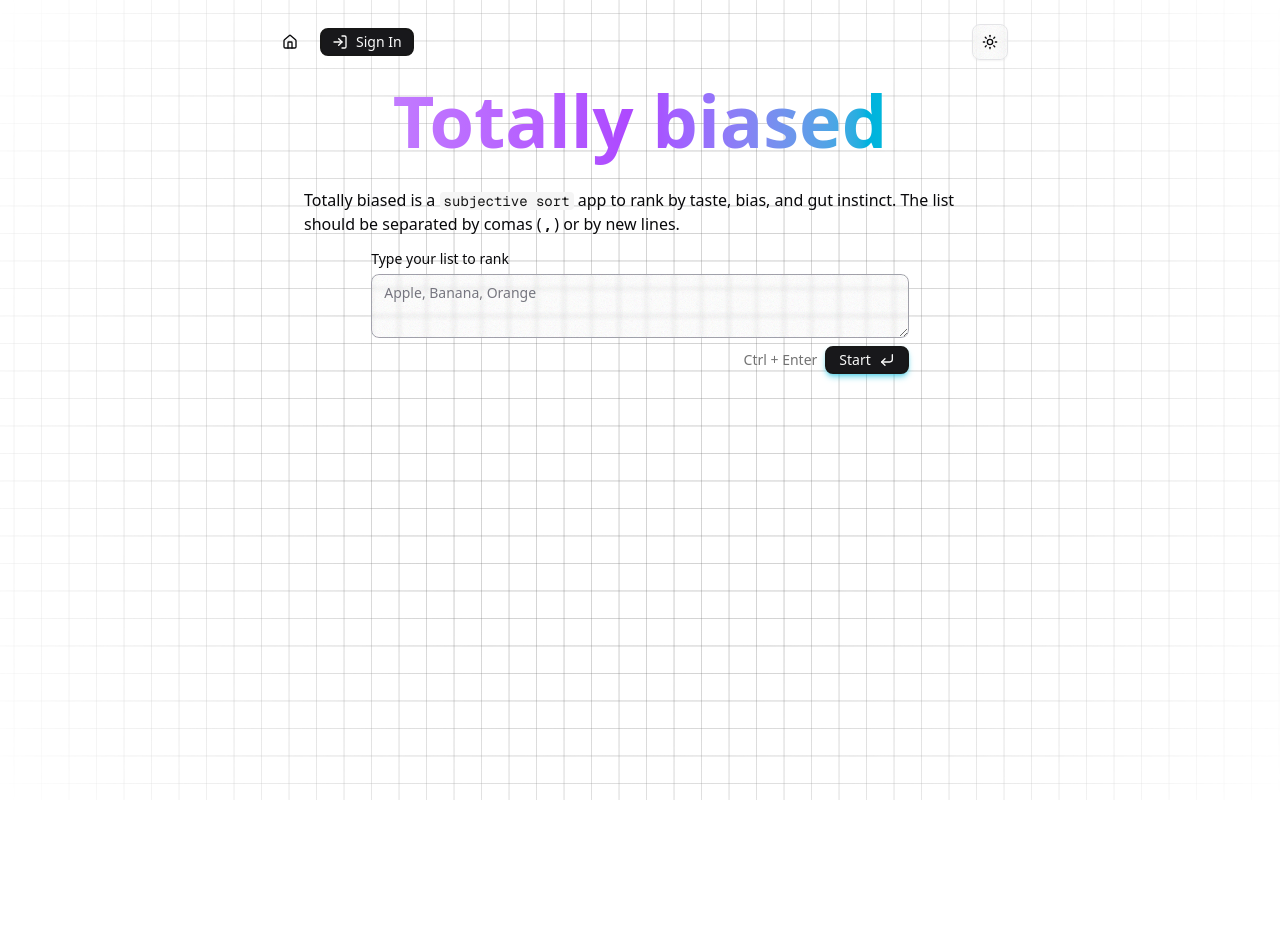
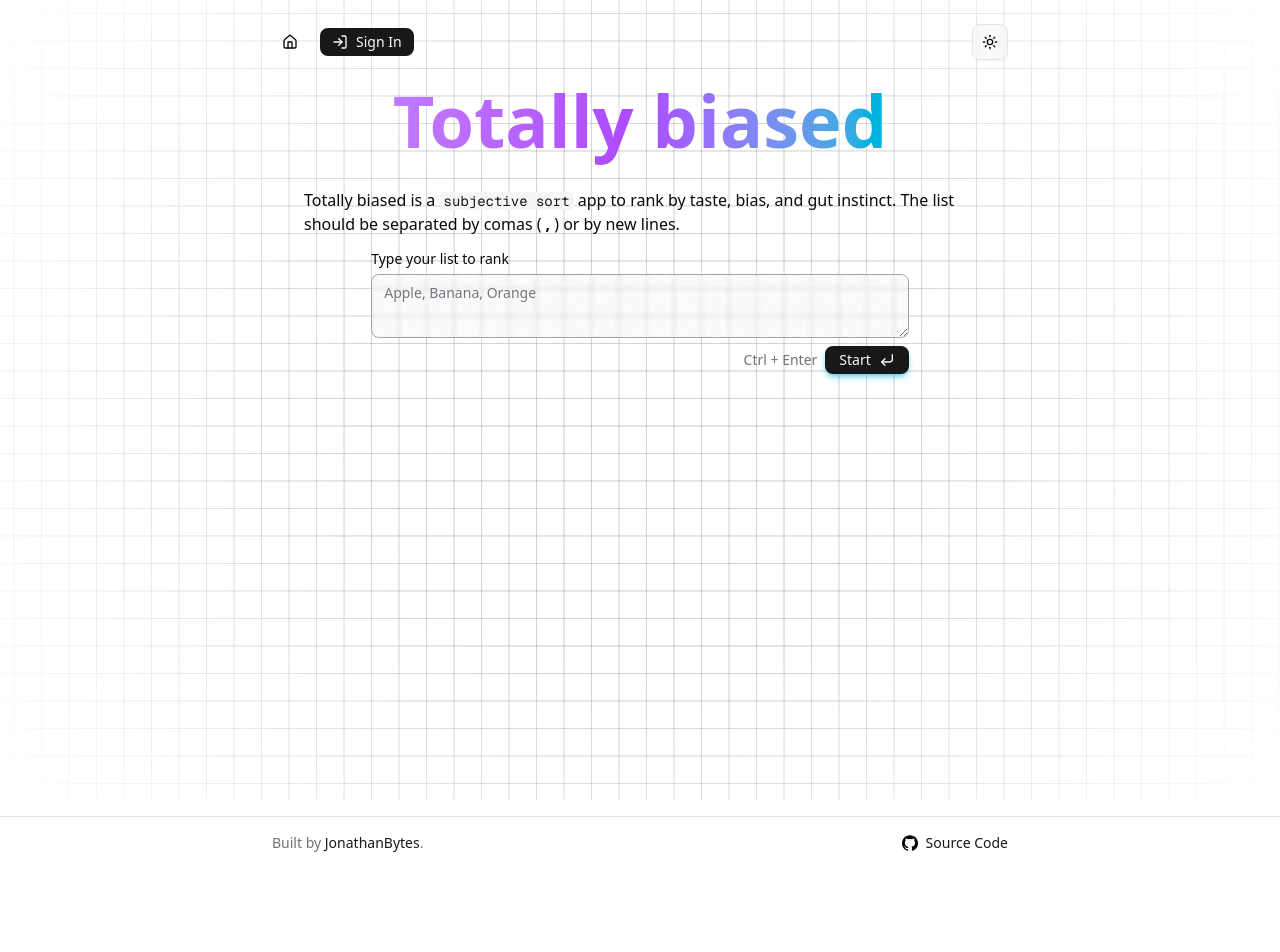
Before and after one commit to JonathanBytes/totally-biased, a Next.js app: page / in a window 1280 px wide. Shown: the top 952 px of the page. After the commit the page ends 869 px from the top, so only its background shows below. Built offline with nearby package versions, Linux system fonts and the light colour scheme; no server answers.

Commit message:
Add better styles for the main content and the footer

```diff
--- a/app/layout.tsx
+++ b/app/layout.tsx
@@ -43,18 +43,18 @@ export default function RootLayout({
               enableSystem
               disableTransitionOnChange
             >
-              <div className="flex flex-col min-h-screen">
+              <div className="flex flex-col min-h-dvh">
                 <Toaster richColors position="top-right" />
                 <header className="flex items-center justify-center w-full">
                   <NavBar />
                 </header>
-                <main className="flex flex-1 flex-col items-center justify-center gap-8 px-4">
+                <main className="flex flex-1 flex-col items-center gap-8 px-4">
                   {children}
                 </main>
-                <Footer />
                 {/* Grid pattern background */}
                 <div className="w-full h-full grid-background z-[-10] fixed top-0 left-0 pointer-events-none area-hidden" />
               </div>
+              <Footer />
             </ThemeProvider>
           </ConvexClientProvider>
         </body>
--- a/components/Footer.tsx
+++ b/components/Footer.tsx
@@ -3,7 +3,7 @@ import Image from "next/image";
 
 export function Footer() {
   return (
-    <footer className="bg-background/50 border-t backdrop-blur-sm mt-auto">
+    <footer className="bg-background/50 border-t backdrop-blur-sm mt-4">
       <div className="max-w-3xl container mx-auto flex items-center justify-between p-4 text-sm text-muted-foreground">
         <p>
           Built by{" "}
--- a/components/SetupPanel.tsx
+++ b/components/SetupPanel.tsx
@@ -62,7 +62,7 @@ const SetupPanel: React.FC<SetupPanelProps> = (
 
   return (
     <div
-      className={`${className} flex items-center flex-col max-w-2xl h-screen`}
+      className={`${className} flex items-center flex-col max-w-2xl`}
     >
       <p className="text-left w-full">
         Totally biased is a{" "}
```
